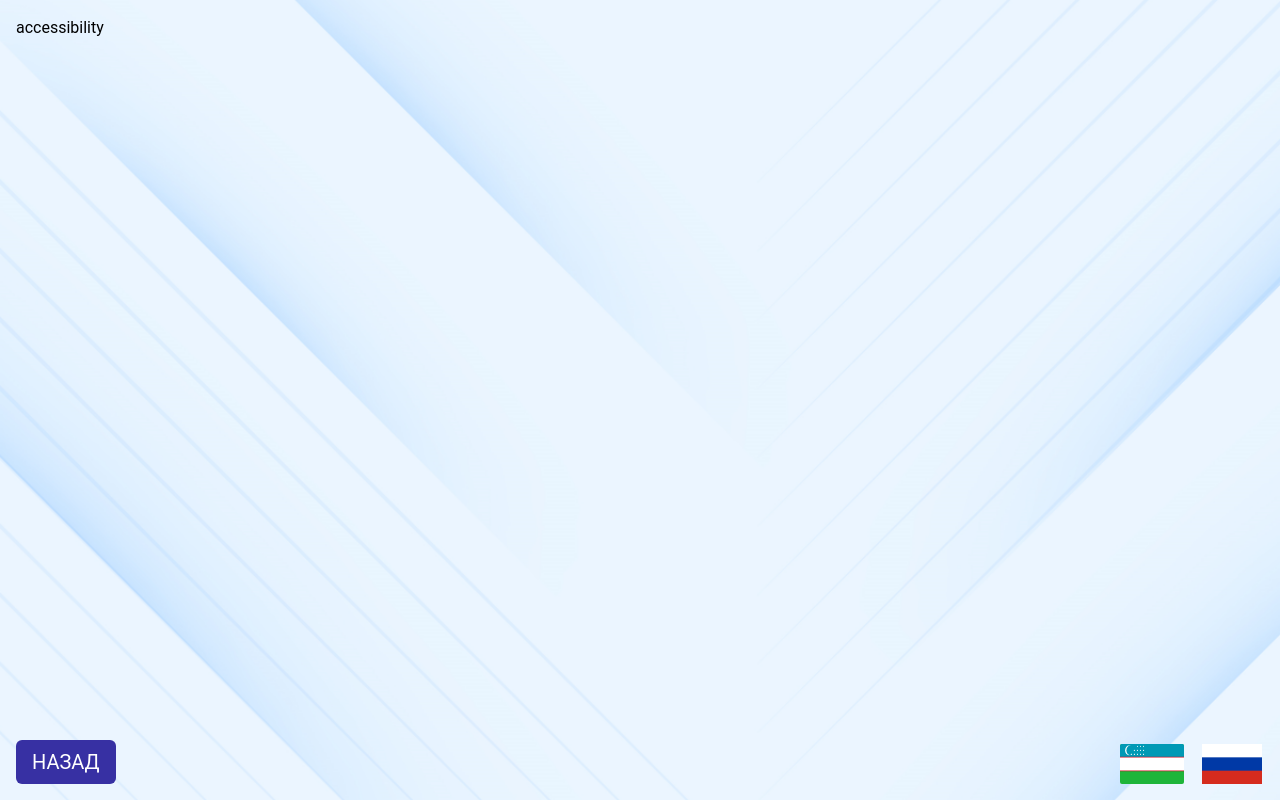
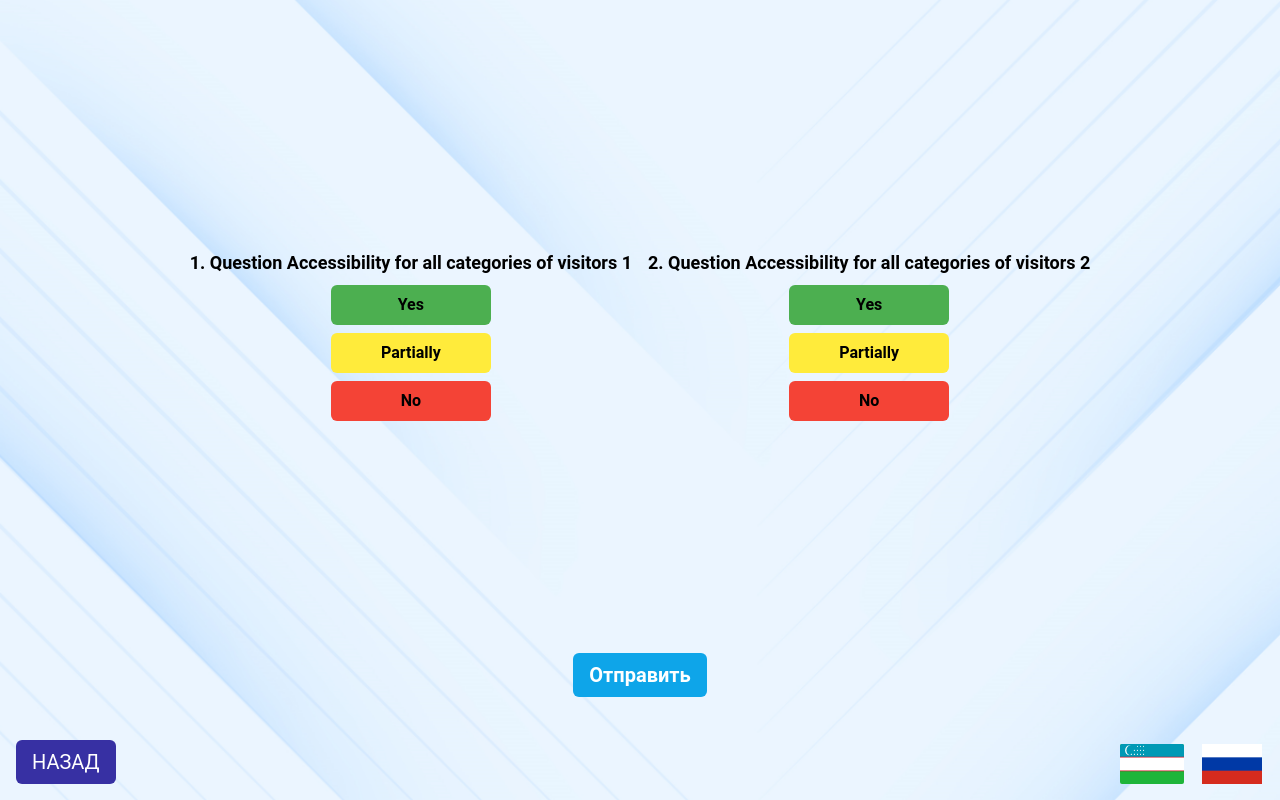
Before and after one commit to LerroG/TCM-feedback, a Vue app: page /category/accessibility in a window 1280 px wide. Built offline with nearby package versions, Linux system fonts and the light colour scheme.

Commit message:
category page

```diff
--- a/src/layouts/AppLayoutDefault.vue
+++ b/src/layouts/AppLayoutDefault.vue
@@ -13,7 +13,7 @@
 
 <template>
 	<div class="w-screen h-screen p-4 bg_image flex flex-col justify-between">
-		<main class="mb-4">
+		<main class="mb-4 h-full">
 			<slot />
 		</main>
 		<footer class="flex gap-4 w-full items-end justify-between">
--- a/src/pages/category.vue
+++ b/src/pages/category.vue
@@ -1,9 +1,42 @@
 <script setup lang="ts">
+import { questions } from '@/questions'
 import { useRoute } from 'vue-router'
 
 const route = useRoute()
 </script>
 
 <template>
-	<div>{{ route.params.categoryName }}</div>
+	<div class="font-bold text-center h-full">
+		<div class="flex justify-center items-center gap-4 h-[90%]">
+			<div
+				v-for="(item, idx) in questions[route.params.categoryName as string]"
+				:key="idx"
+			>
+				<div class="text-lg mb-2">{{ idx + 1 }}. {{ item.question }}</div>
+				<div class="flex flex-col gap-2 items-center">
+					<button
+						v-for="(answer, idx) in item.answers"
+						:key="idx"
+						class="py-2 px-4 rounded-md min-w-40 font-semibold active:opacity-80 transition-opacity"
+						:style="{ backgroundColor: answer.color }"
+					>
+						{{ answer.name }}
+					</button>
+				</div>
+			</div>
+		</div>
+		<div class="h-[10%]">
+			<button
+				class="bg-sky-500 text-white text-xl py-2 px-4 rounded-md active:bg-sky-500/90 transition-colors"
+			>
+				Отправить
+			</button>
+		</div>
+	</div>
 </template>
+
+<!-- <style scoped>
+.button_opacity:active {
+	@apply opacity-90;
+}
+</style> -->
--- /dev/null
+++ b/src/questions/index.ts
@@ -0,0 +1,234 @@
+import { Questions } from '@/types/questions.types'
+
+export const questions: Questions = {
+	quality: [
+		{
+			question: 'Question Quality of service',
+			answers: [
+				{ name: 'Great', color: '#4CAF50' },
+				{ name: 'Fine', color: '#FFEB3B' },
+				{ name: 'Satisfactorily', color: '#FF9800' },
+				{ name: 'Badly', color: '#F44336' }
+			]
+		}
+	],
+	purity: [
+		{
+			question: 'Question Purity',
+			answers: [
+				{ name: 'Great', color: '#4CAF50' },
+				{ name: 'Fine', color: '#FFEB3B' },
+				{ name: 'Satisfactorily', color: '#FF9800' },
+				{ name: 'Badly', color: '#F44336' }
+			]
+		}
+	],
+	tenants: [
+		{
+			question: 'Question Shops and tenants 1',
+			answers: [
+				{ name: 'Yes', color: '#4CAF50' },
+				{ name: 'Partially', color: '#FFEB3B' },
+				{ name: 'No', color: '#F44336' }
+			]
+		},
+		{
+			question: 'Question Shops and tenants 2',
+			answers: [
+				{ name: 'Yes', color: '#4CAF50' },
+				{ name: 'Partially', color: '#FFEB3B' },
+				{ name: 'No', color: '#F44336' }
+			]
+		}
+	],
+	comfort: [
+		{
+			question: 'Question Comfort (smell)',
+			answers: [
+				{ name: 'Great', color: '#4CAF50' },
+				{ name: 'Fine', color: '#FFEB3B' },
+				{ name: 'Satisfactorily', color: '#FF9800' },
+				{ name: 'Badly', color: '#F44336' }
+			]
+		}
+	],
+	security: [
+		{
+			question: 'Question Security',
+			answers: [
+				{ name: 'Very pleased', color: '#4CAF50' },
+				{ name: 'Pleased', color: '#FFEB3B' },
+				{ name: 'Satisfactorily', color: '#FF9800' },
+				{ name: 'Dissatisfied', color: '#F44336' }
+			]
+		}
+	],
+	restaurants: [
+		{
+			question: 'Question Restaurants 1',
+			answers: [
+				{ name: 'Very pleased', color: '#4CAF50' },
+				{ name: 'Pleased', color: '#FFEB3B' },
+				{ name: 'Satisfactorily', color: '#FF9800' },
+				{ name: 'Dissatisfied', color: '#F44336' }
+			]
+		},
+		{
+			question: 'Question Restaurants 2',
+			answers: [
+				{ name: 'Yes', color: '#4CAF50' },
+				{ name: 'Partially', color: '#FFEB3B' },
+				{ name: 'No', color: '#F44336' }
+			]
+		}
+	],
+	music: [
+		{
+			question: 'Question Music 1',
+			answers: [
+				{ name: 'Very comfortable', color: '#4CAF50' },
+				{ name: 'Comfortable', color: '#FFEB3B' },
+				{ name: 'Acceptable', color: '#FF9800' },
+				{ name: 'Not comfortable', color: '#F44336' }
+			]
+		},
+		{
+			question: 'Question Music 2',
+			answers: [
+				{ name: 'Great', color: '#4CAF50' },
+				{ name: 'Fine', color: '#FFEB3B' },
+				{ name: 'Satisfactorily', color: '#FF9800' },
+				{ name: 'Badly', color: '#F44336' }
+			]
+		}
+	],
+	'general-impressions': [
+		{
+			question: 'Question General impressions of the SEC 1',
+			answers: [
+				{ name: 'Great', color: '#4CAF50' },
+				{ name: 'Fine', color: '#FFEB3B' },
+				{ name: 'Satisfactorily', color: '#FF9800' },
+				{ name: 'Badly', color: '#F44336' }
+			]
+		},
+		{
+			question: 'Question General impressions of the SEC 2',
+			answers: [
+				{ name: 'Yes', color: '#4CAF50' },
+				{ name: 'Partially', color: '#FFEB3B' },
+				{ name: 'No', color: '#F44336' }
+			]
+		}
+	],
+	parking: [
+		{
+			question: 'Question Parking 1',
+			answers: [
+				{ name: 'Very convenient', color: '#4CAF50' },
+				{ name: 'Convenient', color: '#FFEB3B' },
+				{ name: 'Satisfactorily', color: '#FF9800' },
+				{ name: 'Inconvenient', color: '#F44336' }
+			]
+		},
+		{
+			question: 'Question Parking 2',
+			answers: [
+				{ name: 'Yes', color: '#4CAF50' },
+				{ name: 'Partially', color: '#FFEB3B' },
+				{ name: 'No', color: '#F44336' }
+			]
+		}
+	],
+	temperature: [
+		{
+			question: 'Question Temperature',
+			answers: [
+				{ name: 'Very comfortable', color: '#4CAF50' },
+				{ name: 'Comfortable', color: '#FFEB3B' },
+				{ name: 'Acceptable', color: '#FF9800' },
+				{ name: 'Not comfortable', color: '#F44336' }
+			]
+		}
+	],
+	navigation: [
+		{
+			question: 'Question Navigation',
+			answers: [
+				{ name: 'Great', color: '#4CAF50' },
+				{ name: 'Fine', color: '#FFEB3B' },
+				{ name: 'Satisfactorily', color: '#FF9800' },
+				{ name: 'Badly', color: '#F44336' }
+			]
+		}
+	],
+	'recreation-areas': [
+		{
+			question: 'Question Recreation areas',
+			answers: [
+				{ name: 'Yes', color: '#4CAF50' },
+				{ name: 'Partially', color: '#FFEB3B' },
+				{ name: 'No', color: '#F44336' }
+			]
+		}
+	],
+	safety: [
+		{
+			question: 'Question Safety',
+			answers: [
+				{ name: 'Very safe', color: '#4CAF50' },
+				{ name: 'Safe', color: '#FFEB3B' },
+				{ name: 'Satisfactorily', color: '#FF9800' },
+				{ name: 'Unsafe', color: '#F44336' }
+			]
+		}
+	],
+	'mobile-app': [
+		{
+			question: 'Question Mobile application',
+			answers: [
+				{ name: 'Very convenient', color: '#4CAF50' },
+				{ name: 'Convenient', color: '#FFEB3B' },
+				{ name: 'Satisfactorily', color: '#FF9800' },
+				{ name: 'Inconvenient', color: '#F44336' }
+			]
+		}
+	],
+	promotions: [
+		{
+			question: 'Question Promotions and events 1',
+			answers: [
+				{ name: 'Very interesting', color: '#4CAF50' },
+				{ name: 'Interesting', color: '#FFEB3B' },
+				{ name: 'Satisfactorily', color: '#FF9800' },
+				{ name: 'Uninteresting', color: '#F44336' }
+			]
+		},
+		{
+			question: 'Question Promotions and events 2',
+			answers: [
+				{ name: 'Yes', color: '#4CAF50' },
+				{ name: 'Partially', color: '#FFEB3B' },
+				{ name: 'No', color: '#F44336' }
+			]
+		}
+	],
+	accessibility: [
+		{
+			question: 'Question Accessibility for all categories of visitors 1',
+			answers: [
+				{ name: 'Yes', color: '#4CAF50' },
+				{ name: 'Partially', color: '#FFEB3B' },
+				{ name: 'No', color: '#F44336' }
+			]
+		},
+		{
+			question: 'Question Accessibility for all categories of visitors 2',
+			answers: [
+				{ name: 'Yes', color: '#4CAF50' },
+				{ name: 'Partially', color: '#FFEB3B' },
+				{ name: 'No', color: '#F44336' }
+			]
+		}
+	]
+}
--- /dev/null
+++ b/src/types/questions.types.ts
@@ -0,0 +1,13 @@
+export interface Question {
+	question: string
+	answers: Answer[]
+}
+
+export interface Answer {
+	name: string
+	color: string
+}
+
+export interface Questions {
+	[key: string]: Question[]
+}
```
